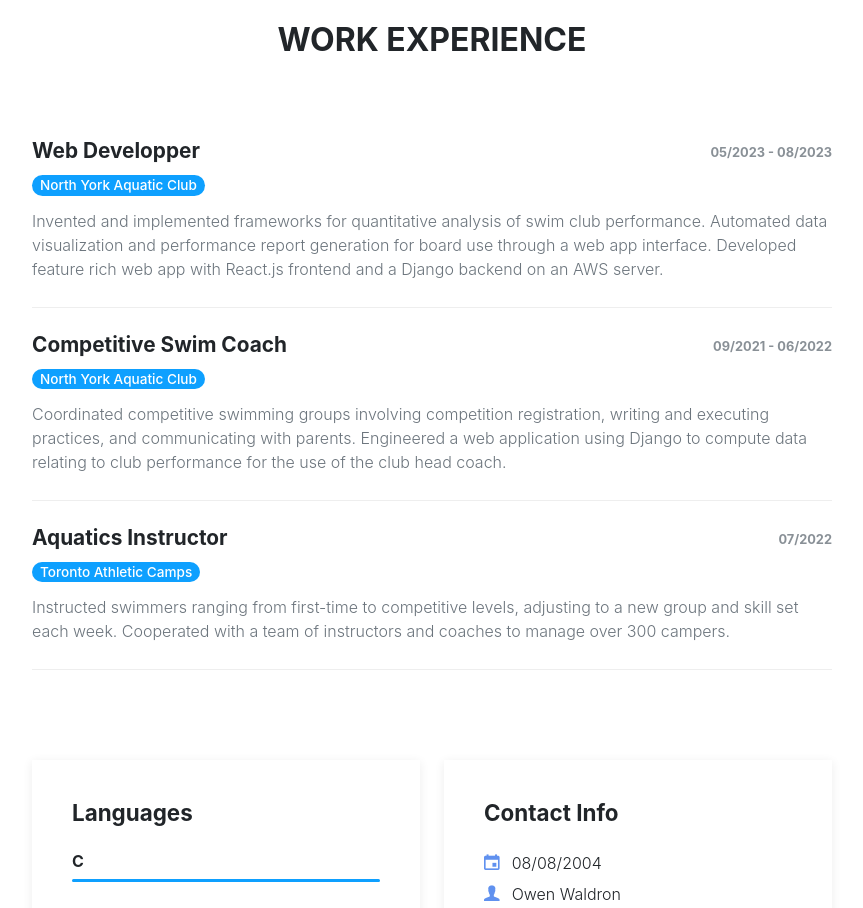
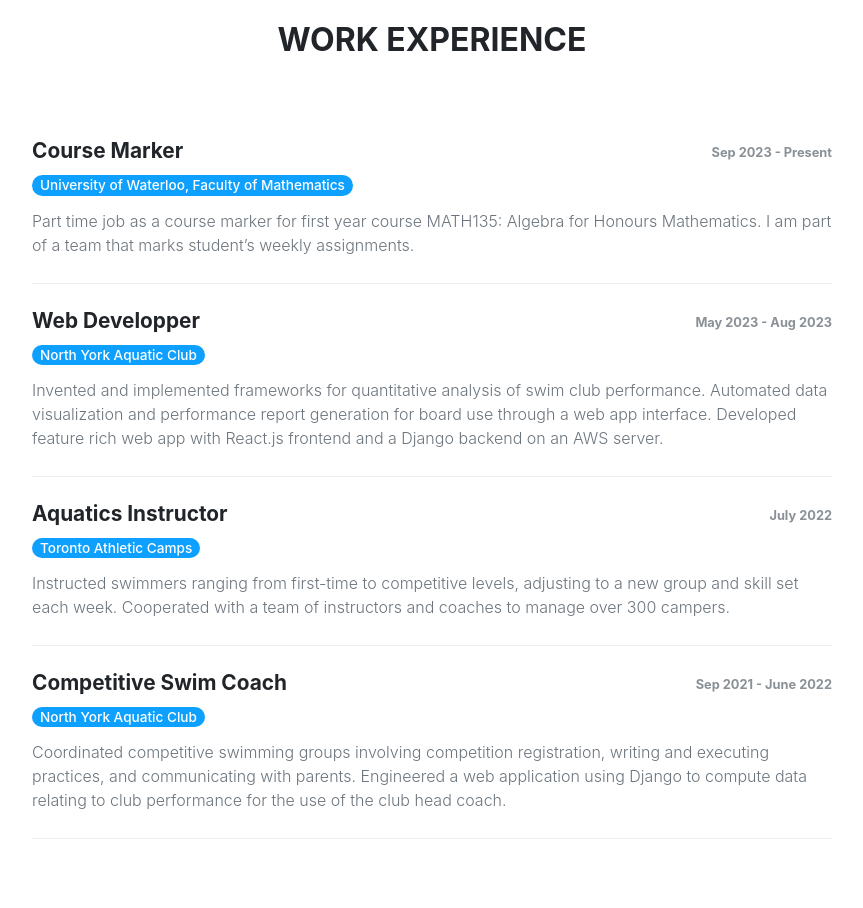
Before and after one commit to OwenWaldron/OwenWebsite, a React (Create React App) app: page /about in a window 1280 px wide. Shown: the part 1240-2148 px from the top of the page, without its empty margins (208-1071 px from the left). Built offline with nearby package versions, Linux system fonts and the light colour scheme.

Commit message:
Updated links and jobs

```diff
--- a/src/components/footer.js
+++ b/src/components/footer.js
@@ -6,8 +6,8 @@ const Footer = () => {
     <footer className="page-footer">
         <div className="container">
             <div className="social-icons">
-                <a href="https://www.linkedin.com/in/owaldron/"><i className="icon ion-social-linkedin-outline"></i></a>
-                <a href="https://github.com/OwenWaldron"><i className="icon ion-social-github"></i></a>
+                <a href="https://www.linkedin.com/in/owaldron/" target="_blank" rel="noreferrer"><i className="icon ion-social-linkedin-outline"></i></a>
+                <a href="https://github.com/OwenWaldron" target="_blank" rel="noreferrer"><i className="icon ion-social-github"></i></a>
             </div>
         </div>
     </footer>
--- a/src/pages/about-me/data/data.js
+++ b/src/pages/about-me/data/data.js
@@ -16,20 +16,25 @@ const EDUS = [
 
 const JOBS = [
     {
+        title: "Course Marker",
+        company: "University of Waterloo, Faculty of Mathematics",
+        dates: "Sep 2023 - Present",
+        description: "Part time job as a course marker for first year course MATH135: Algebra for Honours Mathematics. I am part of a team that marks student’s weekly assignments."
+    }, {
         title: "Web Developper",
         company: "North York Aquatic Club",
-        dates: "05/2023 - 08/2023",
+        dates: "May 2023 - Aug 2023",
         description: "Invented and implemented frameworks for quantitative analysis of swim club performance. Automated data visualization and performance report generation for board use through a web app interface. Developed feature rich web app with React.js frontend and a Django backend on an AWS server."
+    }, {
+        title: "Aquatics Instructor",
+        company: "Toronto Athletic Camps",
+        dates: "July 2022",
+        description: "Instructed swimmers ranging from first-time to competitive levels, adjusting to a new group and skill set each week. Cooperated with a team of instructors and coaches to manage over 300 campers."
     }, {
         title: "Competitive Swim Coach",
         company: "North York Aquatic Club",
-        dates: "09/2021 - 06/2022",
+        dates: "Sep 2021 - June 2022",
         description: "Coordinated competitive swimming groups involving competition registration, writing and executing practices, and communicating with parents. Engineered a web application using Django to compute data relating to club performance for the use of the club head coach."
-    }, {
-        title: "Aquatics Instructor",
-        company: "Toronto Athletic Camps",
-        dates: "07/2022",
-        description: "Instructed swimmers ranging from first-time to competitive levels, adjusting to a new group and skill set each week. Cooperated with a team of instructors and coaches to manage over 300 campers."
     }
 ]
 
--- a/src/pages/about-me/index.js
+++ b/src/pages/about-me/index.js
@@ -120,7 +120,7 @@ const AboutMe = () => {
                                                 <div className="col">
                                                     <div className="row">
                                                         <div className="col-1"><i className="icon ion-social-linkedin icon"></i></div>
-                                                        <div className="col-9"><span><a href="https://www.linkedin.com/in/owaldron/">linkedin.com/in/owaldron/</a></span></div>
+                                                        <div className="col-9"><span><a href="https://www.linkedin.com/in/owaldron/" target="_blank" rel="noreferrer">linkedin.com/in/owaldron/</a></span></div>
                                                     </div>
                                                 </div>
                                             </div>
--- a/src/pages/projects/data/data.js
+++ b/src/pages/projects/data/data.js
@@ -15,7 +15,7 @@ const PROJECTS = [
         images: [home, clubreport, graph, devmod],
         description: "DataPool started as a passion project during my time as a competitive swimmer and coach. After noticing a lack of alternatives, I developed a Django project capable of analyzing swimming data. After my club’s head coach and board of directors had seen my prototype, they employed me to continue development of the app for their use in analyzing our club’s performance. Once employed, I developed a React.js frontend and expanded the app’s functionality by researching, inventing  and automating a greater range of group swimming performance analysis frameworks.",
         technologies: ["Django", "React.js", "SQL", "AWS and DNS", "APIs"],
-        links: [<a href="https://data-pool.ca">Project Link</a>],
+        links: [<a href="https://data-pool.ca" target="_blank" rel="noreferrer">Project Link</a>],
         dates: "May 2022 - Present"
     }, {
         url: "waveai",
@@ -33,7 +33,7 @@ const PROJECTS = [
         images: [toba1, toba2, toba3, toba4, toba5, toba6],
         description: "In highschool, my friend had an non-verbal autistic younger brother who depended on text-to-speech apps to communicate. As she was upset with the affordability and capability of the existing apps, she proposed we create our own using what we had learned from iOS development. In our team, I took the role of lead developer, responsible for implementing the MVVM architecture that the app relied on as well as implementing data persistence through the iOS file system. ",
         technologies: ["iOS", "SwiftUI", "MVVM"],
-        links: [<a href='https://github.com/OwenWaldron/TobaTalk'>GitHub</a>],
+        links: [<a href='https://github.com/OwenWaldron/TobaTalk' target="_blank" rel="noreferrer">GitHub</a>],
         dates: "Sep 2021 - Present (on pause)"
     }, {
         url: "fuser",
@@ -42,7 +42,7 @@ const PROJECTS = [
         images: [fuser1, fuser2, fuser3, fuser4],
         description: "As my Grade 12 Computer Science class final project, we created a virtual store demo for iOS. Using SwiftUI, the demo fetches user and product data from a Firebase online database, updating it through API calls whenever a user adds an item to cart, changes their password, or registers.",
         technologies: ["iOS", "SwiftUI", "Firebase", "XCode"],
-        links: [<a href='https://github.com/OwenWaldron/FUSER'>GitHub</a>],
+        links: [<a href='https://github.com/OwenWaldron/FUSER' target="_blank" rel="noreferrer">GitHub</a>],
         dates: "June 2021"
     }, {
         url: "donut",
@@ -51,7 +51,7 @@ const PROJECTS = [
         images: [donut1, donut2, donut3, donut4, donut5],
         description: 'In my highschool math class, we had a project to apply what we had learned in a real world setting. Inspired by the infamous "donut.c", I created a vector graphics engine in python using techniques from calculus and linear algebra. I created parameterized equations for different shapes, and rendered them using a z-buffer and specular lighting techniques.',
         technologies: ["Python", "Vector graphics", "Specular lighting"],
-        links: [<a href='https://github.com/OwenWaldron/Donut'>GitHub</a>],
+        links: [<a href='https://github.com/OwenWaldron/Donut' target="_blank" rel="noreferrer">GitHub</a>],
         dates: "November 2021"
     }, {
         url: "blackjack",
@@ -60,7 +60,7 @@ const PROJECTS = [
         images: [bj1, bj2, bj3, bj4],
         description: "Using ReactJS, I created blackjack powered by a deck of cards API. The cards are \"drawn\" from an external server which keeps track of the deck. Currently, there are no stakes to each game, but it's fun nonetheless! This project was done to showcase my grasp of the basics of React and interacting with a web API",
         technologies: ["JavaScript", "React", "API"],
-        links: [<a href='https://blackjack-git-master-owenwaldron.vercel.app/'>Project Link</a>, <a href='https://github.com/OwenWaldron/blackjack'>GitHub</a>],
+        links: [<a href='https://blackjack-git-master-owenwaldron.vercel.app/' target="_blank" rel="noreferrer">Project Link</a>, <a href='https://github.com/OwenWaldron/blackjack' target="_blank" rel="noreferrer">GitHub</a>],
         dates: "November 2021"
     }
 ]
```
